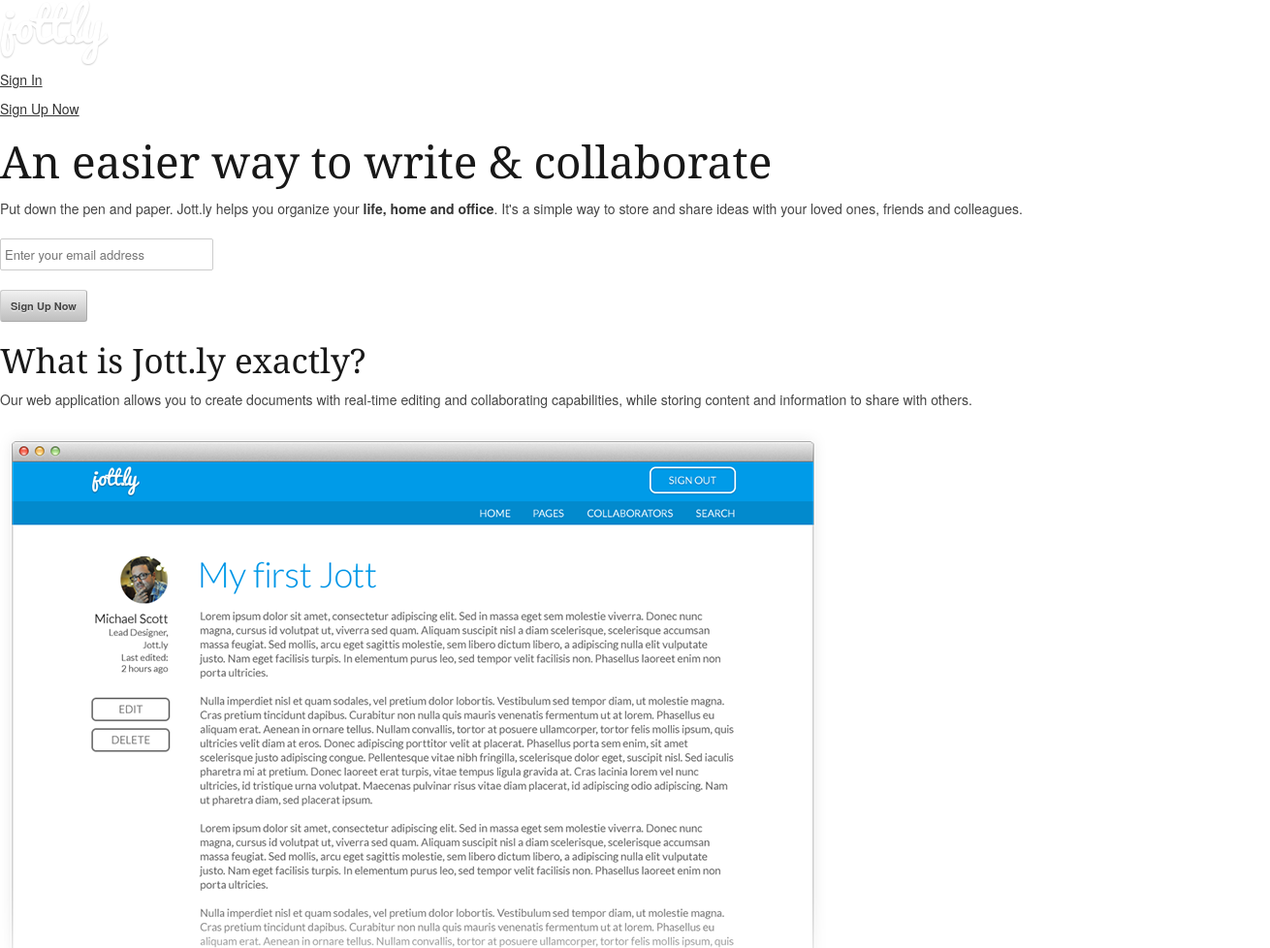
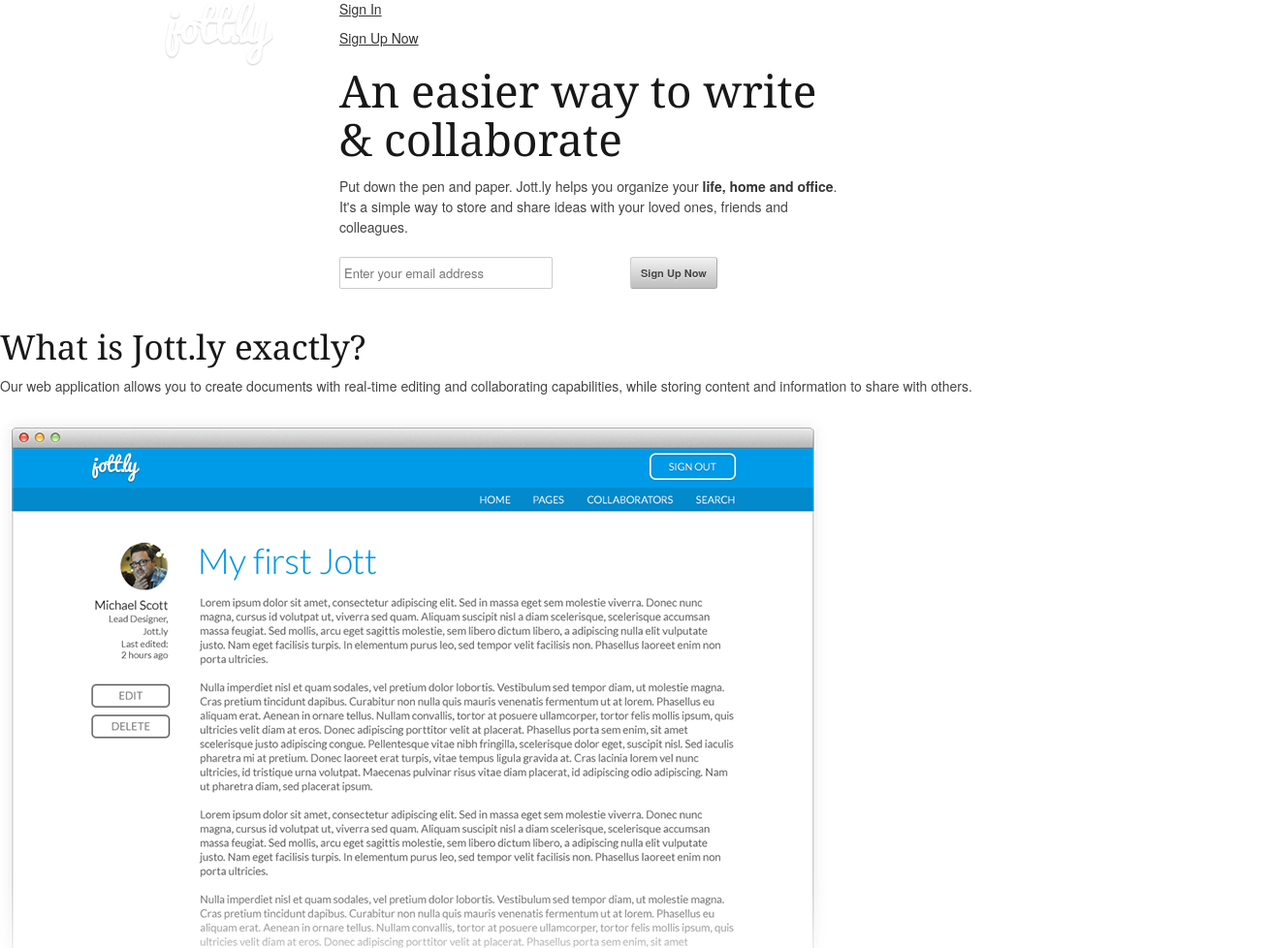
Before and after one commit to mikesjewett/jottly, a plain HTML site: page index.html in a window 1280 px wide. Shown: the top 978 px of the page at 97% size, 1310 px wide, since content can reach past the window. Drawn offline with Linux system fonts and the light colour scheme.

Commit message:
Integrated grid system

```diff
--- a/index.html
+++ b/index.html
@@ -36,17 +36,38 @@
 </head>
 <body>
 	<div id="header">
-		<img src="images/logo.png" />
+		<div class="container">
+		  <div class="three columns">
+		    <div class="logo">
+		      <a href="#"><img src="images/logo.png" alt="Jottly" /></a>
+		    </div>
+		  </div>
+
+			<div class="thirteen columns">
 				<nav>
 		      <ul>
 		        <li><a href="#">Sign In</a></li>
 		        <li><a href="#">Sign Up Now</a></li>
 		      </ul>
 		    </nav>
+			</div>
+	    <div class="container">
+      	<div class="nine columns">
         	<h1>An easier way to write &amp; collaborate</h1>
           <p>Put down the pen and paper. Jott.ly helps you organize your <strong>life, home and office</strong>. It's a simple way to store and share ideas with your loved ones, friends and colleagues.</p>
+	        <div class="container">
+	          <div class="row">
+	            <div class="five columns alpha">
 	              <input type="text" placeholder="Enter your email address"/>
+	            </div>
+	            <div class="four columns omega">
 	              <button type="submit">Sign Up Now</button>
+	            </div>
+	          </div>
+	        </div>
+        </div>
+      </div>
+		</div>
   </div>
 
 	<div id="benefits">
```
Lines whose indentation alone changed are shown as unchanged.
